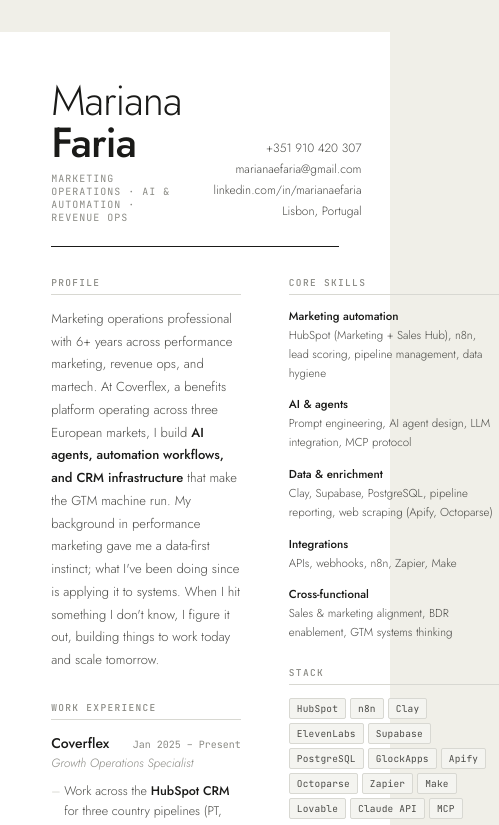
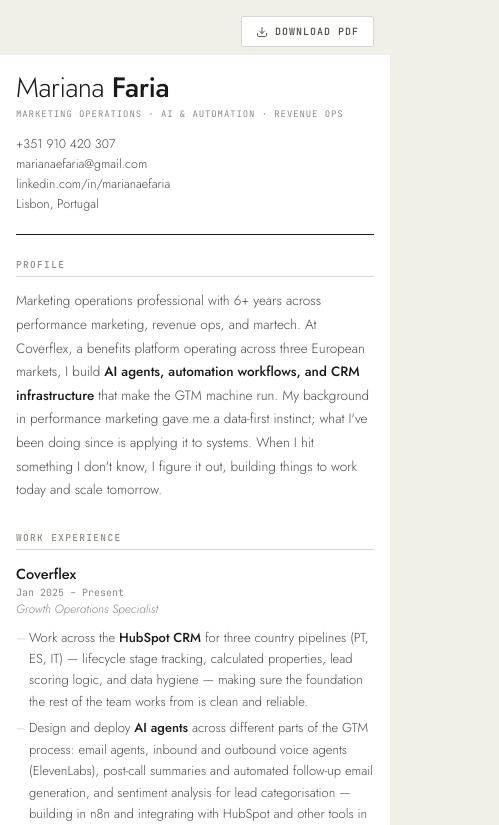
Before and after one commit to marianaefaria/cv-dremio, a plain HTML site: page index.html in a window 390 px wide. Shown: the top 825 px of the page, 499 px wide, since content can reach past the window. Drawn offline with Linux system fonts and the light colour scheme.

Commit message:
Enhance print styles and mobile responsiveness
Updated print styles and added responsive design for mobile. Adjusted layout for download bar and CV sections.

```diff
--- a/index.html
+++ b/index.html
@@ -18,18 +18,22 @@
     --tag-bg: #f4f4f0;
   }
 
+  /* ─── Print styles ──────────────────────────────────────────── */
   @media print {
     @page { margin: 1cm 1.2cm; size: A4; }
     html { font-size: 70%; }
-    body { -webkit-print-color-adjust: exact; print-color-adjust: exact; }
-    .cv { padding: 0; max-width: 100%; width: 100%; overflow: hidden; }
+    body { -webkit-print-color-adjust: exact; print-color-adjust: exact; background: #fff; }
+
+    .download-bar { display: none !important; }
+
+    .cv { padding: 0; max-width: 100%; width: 100%; margin: 0; box-shadow: none; }
 
     .header { padding-bottom: 0.9rem; margin-bottom: 1.1rem; }
     .name { font-size: 32px; }
     .section { margin-bottom: 1.1rem; }
     .section-label { margin-bottom: 0.5rem; padding-bottom: 3px; }
     .summary-text { font-size: 11.5px; line-height: 1.55; }
-    .body { gap: 1.8rem; }
+    .body { display: grid !important; grid-template-columns: 1fr 210px !important; gap: 1.8rem; }
     .job { padding-bottom: 0.9rem; margin-bottom: 0.9rem; }
     .job-company { font-size: 12.5px; }
     .job-title { margin-bottom: 5px; font-size: 11px; }
@@ -46,6 +50,7 @@
     .lang-item { font-size: 10.5px; }
   }
 
+  /* ─── Base ──────────────────────────────────────────────────── */
   body {
     background: #f0efe8;
     font-family: 'Jost', sans-serif;
@@ -53,13 +58,57 @@
     -webkit-font-smoothing: antialiased;
   }
 
+  /* ─── Download bar ──────────────────────────────────────────── */
+  .download-bar {
+    display: flex;
+    justify-content: flex-end;
+    max-width: 860px;
+    margin: 1.5rem auto 0.6rem;
+    padding: 0 0.5rem;
+  }
+
+  .download-btn {
+    display: inline-flex;
+    align-items: center;
+    gap: 7px;
+    font-family: 'JetBrains Mono', monospace;
+    font-size: 10px;
+    font-weight: 500;
+    letter-spacing: 0.1em;
+    text-transform: uppercase;
+    color: var(--text-secondary);
+    background: var(--bg);
+    border: 0.5px solid var(--border);
+    padding: 8px 14px;
+    cursor: pointer;
+    text-decoration: none;
+    border-radius: 2px;
+    transition: background 0.15s ease, color 0.15s ease, border-color 0.15s ease;
+  }
+
+  .download-btn:hover {
+    background: var(--text-primary);
+    color: #fff;
+    border-color: var(--text-primary);
+  }
+
+  .download-btn svg {
+    width: 12px;
+    height: 12px;
+    stroke: currentColor;
+    fill: none;
+    flex-shrink: 0;
+  }
+
+  /* ─── CV wrapper ────────────────────────────────────────────── */
   .cv {
     background: var(--bg);
     max-width: 860px;
-    margin: 2rem auto;
-    padding: 3rem 3.2rem 3rem 3.2rem;
+    margin: 0 auto 2rem;
+    padding: 3rem 3.2rem;
   }
 
+  /* ─── Header ────────────────────────────────────────────────── */
   .header {
     display: grid;
     grid-template-columns: 1fr auto;
@@ -105,6 +154,7 @@
     font-weight: 300;
   }
 
+  /* ─── Two-column body ───────────────────────────────────────── */
   .body {
     display: grid;
     grid-template-columns: 1fr 210px;
@@ -112,6 +162,7 @@
     align-items: start;
   }
 
+  /* ─── Sections ──────────────────────────────────────────────── */
   .section { margin-bottom: 1.8rem; }
 
   .section-label {
@@ -138,6 +189,7 @@
     color: var(--text-primary);
   }
 
+  /* ─── Jobs ──────────────────────────────────────────────────── */
   .job {
     padding-bottom: 1.3rem;
     margin-bottom: 1.3rem;
@@ -203,6 +255,7 @@
     font-weight: 500;
   }
 
+  /* ─── Sidebar ───────────────────────────────────────────────── */
   .sidebar-section { margin-bottom: 1.5rem; }
 
   .skill-group { margin-bottom: 0.85rem; }
@@ -238,6 +291,7 @@
     letter-spacing: 0.02em;
   }
 
+  /* ─── Education & Languages ─────────────────────────────────── */
   .edu-item { margin-bottom: 0.8rem; }
 
   .edu-name {
@@ -273,9 +327,91 @@
 
   .lang-name { font-weight: 400; color: var(--text-primary); }
   .lang-level { font-weight: 300; color: var(--text-muted); }
+
+  /* ─── Mobile responsive ─────────────────────────────────────── */
+  @media (max-width: 680px) {
+    body { background: #f0efe8; }
+
+    .download-bar {
+      margin: 1rem auto 0.5rem;
+      padding: 0 1rem;
+    }
+
+    .cv {
+      margin: 0 auto 1.5rem;
+      padding: 1.6rem 1.25rem;
+      border-radius: 0;
+    }
+
+    /* Header: stack name above contact */
+    .header {
+      grid-template-columns: 1fr;
+      gap: 0.9rem;
+      padding-bottom: 1.1rem;
+      margin-bottom: 1.4rem;
+    }
+
+    .name { font-size: 32px; letter-spacing: -0.5px; }
+    .role-tag { font-size: 9px; margin-top: 6px; }
+
+    .contact {
+      align-items: flex-start;
+      gap: 2px;
+    }
+
+    .contact a, .contact span { font-size: 12.5px; }
+
+    /* Body: single column — main first, sidebar below */
+    .body {
+      grid-template-columns: 1fr;
+      gap: 0;
+    }
+
+    /* Keep sidebar visually distinct */
+    .sidebar {
+      border-top: 1.5px solid var(--border-light);
+      padding-top: 1.4rem;
+      margin-top: 0.4rem;
+    }
+
+    /* Sidebar sections in a 2-col mini-grid on medium-mobile */
+    .sidebar-section { margin-bottom: 1.2rem; }
+
+    .summary-text { font-size: 13.5px; }
+
+    .job-company { font-size: 14.5px; }
+    .job ul li { font-size: 13px; }
+    .job-header { flex-direction: column; gap: 2px; }
+    .job-date { font-size: 10px; }
+
+    .skill-group-name { font-size: 12px; }
+    .skill-list { font-size: 12px; }
+    .tag { font-size: 10px; }
+    .edu-name { font-size: 12.5px; }
+    .edu-sub { font-size: 11.5px; }
+    .lang-item { font-size: 12px; }
+  }
+
+  @media (max-width: 400px) {
+    .cv { padding: 1.2rem 1rem; }
+    .name { font-size: 28px; }
+  }
 </style>
 </head>
 <body>
+
+  <!-- Download bar (hidden on print) -->
+  <div class="download-bar">
+    <button class="download-btn" onclick="window.print()">
+      <svg viewBox="0 0 24 24" stroke-width="1.8" stroke-linecap="round" stroke-linejoin="round">
+        <path d="M21 15v4a2 2 0 0 1-2 2H5a2 2 0 0 1-2-2v-4"/>
+        <polyline points="7 10 12 15 17 10"/>
+        <line x1="12" y1="15" x2="12" y2="3"/>
+      </svg>
+      Download PDF
+    </button>
+  </div>
+
 <div class="cv">
 
   <div class="header">
```
